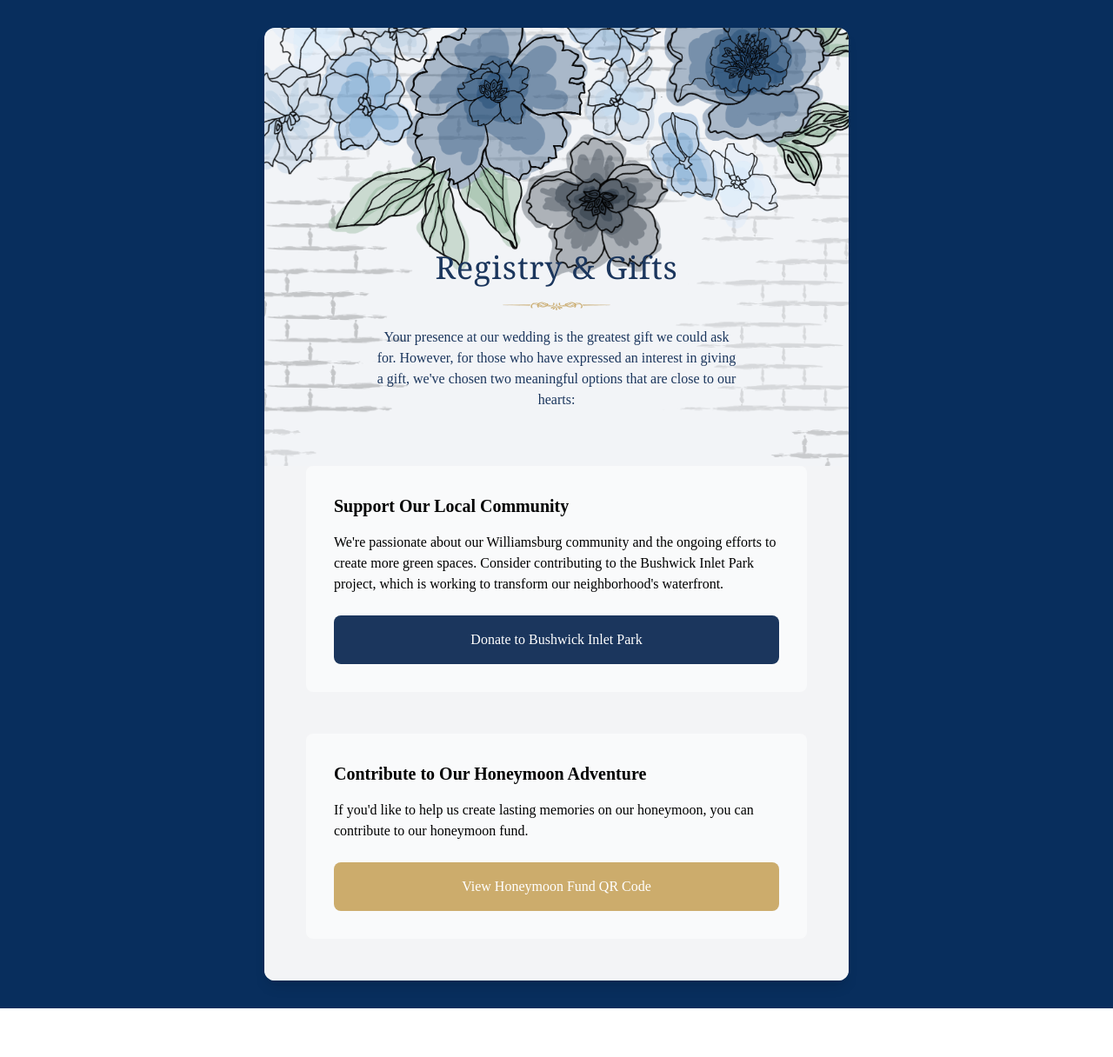
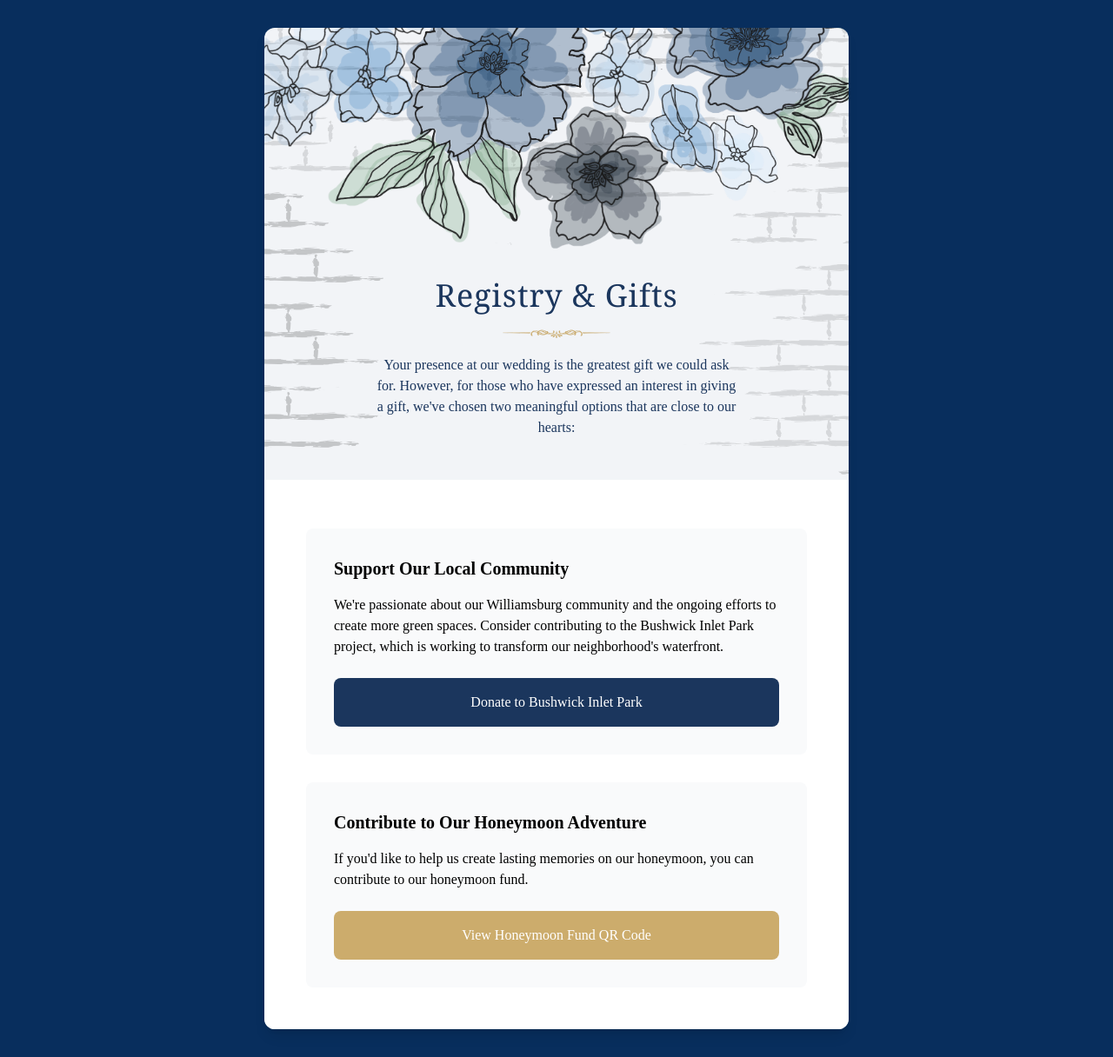
Before and after one commit to JoelBryceAnderson/elaineandjoel, a React (Create React App) app: page /gifts in a window 1280 px wide. Shown: the whole page at 87% size. Before the commit the page ends 1160 px from the top, so only its background shows below. Built offline with nearby package versions, Linux system fonts and the light colour scheme; no server answers; the HTML template or start-up script is replaced by a standard one; a web font is replaced by a local one.

Commit message:
more template usage and refinement

```diff
--- a/src/components/PageTemplate.tsx
+++ b/src/components/PageTemplate.tsx
@@ -25,17 +25,22 @@ const PageTemplate: React.FC<PageTemplateProps> = ({
             <img
               src="/images/brick.png"
               alt="Brick Background"
-              className="absolute inset-0 w-full h-full/2 object-cover object-center opacity-95 z-0"
+              className="absolute inset-0 w-full h-full object-cover object-top opacity-95 z-0"
+              style={{
+                transform: 'scale(1.2)', // Adjust this value to zoom more or less
+                transformOrigin: 'center center', // This centers the zoom
+              }}
             />
 
             {/* Flowers top image */}
             <img
               src="/images/flowers_top.png"
               alt="Flowers Top"
-              className="absolute top-0 left-0 w-full object-cover object-top -mt-16"
+              className="absolute top-0 left-0 w-full object-cover object-top -mt-24"
               style={{
-                height: 'calc(320px + 2rem)', // Original height + negative margin
-                zIndex: 0
+                height: 'calc(320px + 2rem)', // Keep original height calculation
+                zIndex: 1, // Ensure it's behind content but visible
+                opacity: 0.9 // Slightly reduce opacity to help with text visibility
               }}
             />
 
@@ -43,8 +48,8 @@ const PageTemplate: React.FC<PageTemplateProps> = ({
             <div className="relative z-10">
 
             {/* Header section */}
-             <div className="text-center mb-16 pt-64">
-               <h1 className="text-4xl font-serif tracking-wide text-[#1B365D]">
+             <div className="text-center mb-12 pt-72 relative z-20">
+               <h1 className="text-4xl font-serif tracking-wide text-[#1B365D] pl-32 pr-32">
                  {title}
                </h1>
                {/* embellishment */}
@@ -52,7 +57,6 @@ const PageTemplate: React.FC<PageTemplateProps> = ({
                  className="h-12 bg-contain bg-no-repeat bg-center"
                  style={{
                    backgroundImage: 'url(/images/embellishment.png)',
-                   zIndex: 0,
                  }}
                />
                <p className="text-[#1B365D] pl-32 pr-32">
@@ -63,7 +67,7 @@ const PageTemplate: React.FC<PageTemplateProps> = ({
           </div>
 
           {/* Children content */}
-          <div className={`relative z-20 bg-gray-100 ${className}`}>
+          <div className={`relative z-20 bg-white pt-8 ${className}`}>
             <div className={`pb-12 relative ${className}`}>
               {children}
             </div>
--- a/src/pages/GalleryPage.tsx
+++ b/src/pages/GalleryPage.tsx
@@ -79,7 +79,7 @@ const GalleryPage: React.FC = () => {
       <PageTemplate
         title="Our Gallery"
       >
-        <div className="grid grid-cols-1 md:grid-cols-2 lg:grid-cols-3 gap-4 pt-12">
+        <div className="grid grid-cols-1 md:grid-cols-2 lg:grid-cols-3 gap-4 pt-12 pl-12 pr-12">
           {galleryImages.map((image) => (
             <div
               key={image.id}
--- a/src/pages/GiftsPage.tsx
+++ b/src/pages/GiftsPage.tsx
@@ -27,7 +27,7 @@ const GiftsPage: React.FC = () => {
             </a>
           </div>
 
-          <div className="bg-gray-50 p-8 rounded-lg mr-12 ml-12 mt-12">
+          <div className="bg-gray-50 p-8 rounded-lg mr-12 ml-12 mt-8">
             <h2 className="text-xl font-semibold mb-4">Contribute to Our Honeymoon Adventure</h2>
             <p className="mb-6">
               If you'd like to help us create lasting memories on our honeymoon, you can contribute to our honeymoon fund.
--- a/src/pages/HomePage.tsx
+++ b/src/pages/HomePage.tsx
@@ -32,14 +32,14 @@ const HomePage: React.FC = () => {
           <img
             src="/images/brick.png"
             alt="Brick Background"
-            className="absolute inset-0 w-full h-full object-cover object-center opacity-95"
+            className="absolute inset-0 w-full h-full object-cover object-top opacity-95"
           />
 
           {/* Flowers top image */}
           <img
             src="/images/flowers_top.png"
             alt="Flowers Top"
-            className="absolute top-0 left-0 w-full object-cover object-top -mt-16"
+            className="absolute top-0 left-0 w-full object-cover object-top -mt-24"
             style={{
               height: 'calc(320px + 2rem)', // Original height + negative margin
               zIndex: 0
@@ -50,7 +50,7 @@ const HomePage: React.FC = () => {
         {/* Main content wrapper with relative positioning */}
         <div className="relative z-10">
           {/* Text content */}
-          <div className="text-center mb-12 mt-12 relative z-10 pt-48">
+          <div className="text-center mb-12 mt-12 relative z-10 pt-40">
             <p className="text-[#1B365D] font-light text-3xl">YOU ARE INVITED TO</p>
             <p className="text-[#1B365D] text-xl">the wedding of</p>
 
--- a/src/pages/NeighborhoodPage.tsx
+++ b/src/pages/NeighborhoodPage.tsx
@@ -1,6 +1,7 @@
 import React, { useState, useRef, useEffect } from 'react';
 import { MapPin, LandPlot, Utensils } from 'lucide-react';
 import { loader, mapId } from '../utils/mapUtils';
+import PageTemplate from "../components/PageTemplate";
 
 // Type definitions
 declare global {
@@ -238,20 +239,11 @@ const NeighborhoodPage: React.FC = () => {
   }, [selectedLocation]);
 
   return (
-    <div className="min-h-screen bg-[#082e5d] p-8">
-      <div className="max-w-2xl mx-auto px-8 py-24 relative">
-        <div className="absolute inset-0 bg-white/95 rounded-xl shadow-lg" />
-
-        <div className="relative z-10">
-          {/* Main content */}
-          <div className="text-center space-y-8 mb-16">
-            <h2 className="text-[#1B365D] tracking-wide text-sm">WELCOME TO</h2>
-            <h1 className="text-4xl font-serif tracking-wide text-[#1B365D]">
-              Williamsburg
-            </h1>
-            <p className="text-[#1B365D] mt-3">Our favorite spots in the neighborhood</p>
-          </div>
-
+    <PageTemplate
+      title="Williamsburg, BK"
+      subtitle="Our favorite spots in the neighborhood."
+    >
+        <div className="ml-12 mr-12">
             <div className="space-y-12">
               {/* Map Section */}
               <div className="h-96 rounded-lg overflow-hidden shadow-lg mb-12">
@@ -297,8 +289,7 @@ const NeighborhoodPage: React.FC = () => {
               </div>
           </div>
         </div>
-      </div>
-    </div>
+      </PageTemplate>
   );
 };
 
```
Lines whose indentation alone changed are shown as unchanged.
